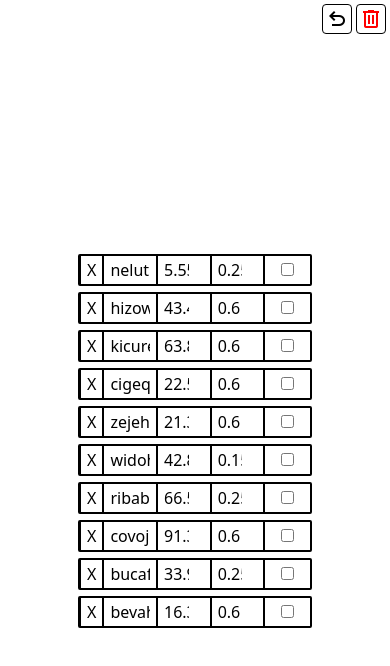
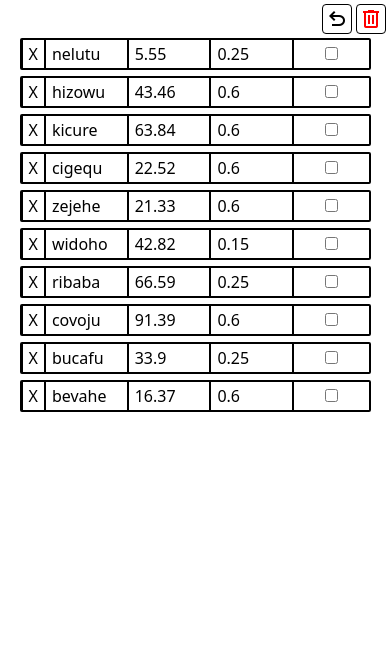
Before and after one commit to GuterBenutzername/cut-your-losses, a React (Vite) app: page / in a window 390 px wide. Shown: the top 666 px of the page. Built offline with nearby package versions, Linux system fonts and the light colour scheme.

Commit message:
fix: various issues with small viewports no longer occur

```diff
--- a/src/index.css
+++ b/src/index.css
@@ -437,3 +437,7 @@
     transition-duration: 0s !important; /* 4 */
   }
 }
+
+body {
+  overflow-x: hidden;
+}
--- a/src/pages/templates/course.css
+++ b/src/pages/templates/course.css
@@ -4,10 +4,11 @@
   position: absolute;
   left: 150px;
   padding: 4px;
+  padding-top: 0;
   bottom: 0;
   display: flex;
-  justify-content: center;
-  align-items: center;
+  flex-direction: column;
+  overflow-y: scroll;
 }
 
 @media only screen and (max-width: 600px) {
@@ -18,8 +19,7 @@
     left: 0;
     bottom: 0;
     padding: 4px;
+    padding-top: 0;
     display: flex;
-    justify-content: center;
-    align-items: center;
   }
 }
--- a/src/pages/templates/organisms/molecules/assignmentCard/assignment.css
+++ b/src/pages/templates/organisms/molecules/assignmentCard/assignment.css
@@ -8,6 +8,20 @@
   padding: 0;
   border: solid 2px #000;
   border-radius: 2px;
+}
+
+@media only screen and (max-width: 600px) {
+  .assignment {
+    display: flex;
+    flex-flow: row nowrap;
+    justify-content: space-around;
+    align-items: center;
+    width: 90vw;
+    height: 2rem;
+    padding: 0;
+    border: solid 2px #000;
+    border-radius: 2px;
+  }
 }
 
 .assignment input {
--- a/src/pages/templates/organisms/sidebar/sidebar.css
+++ b/src/pages/templates/organisms/sidebar/sidebar.css
@@ -1,5 +1,5 @@
 .sidebar {
-  position: absolute;
+  position: fixed;
   height: 100vh;
   width: 150px;
   background-color: #333;
```
